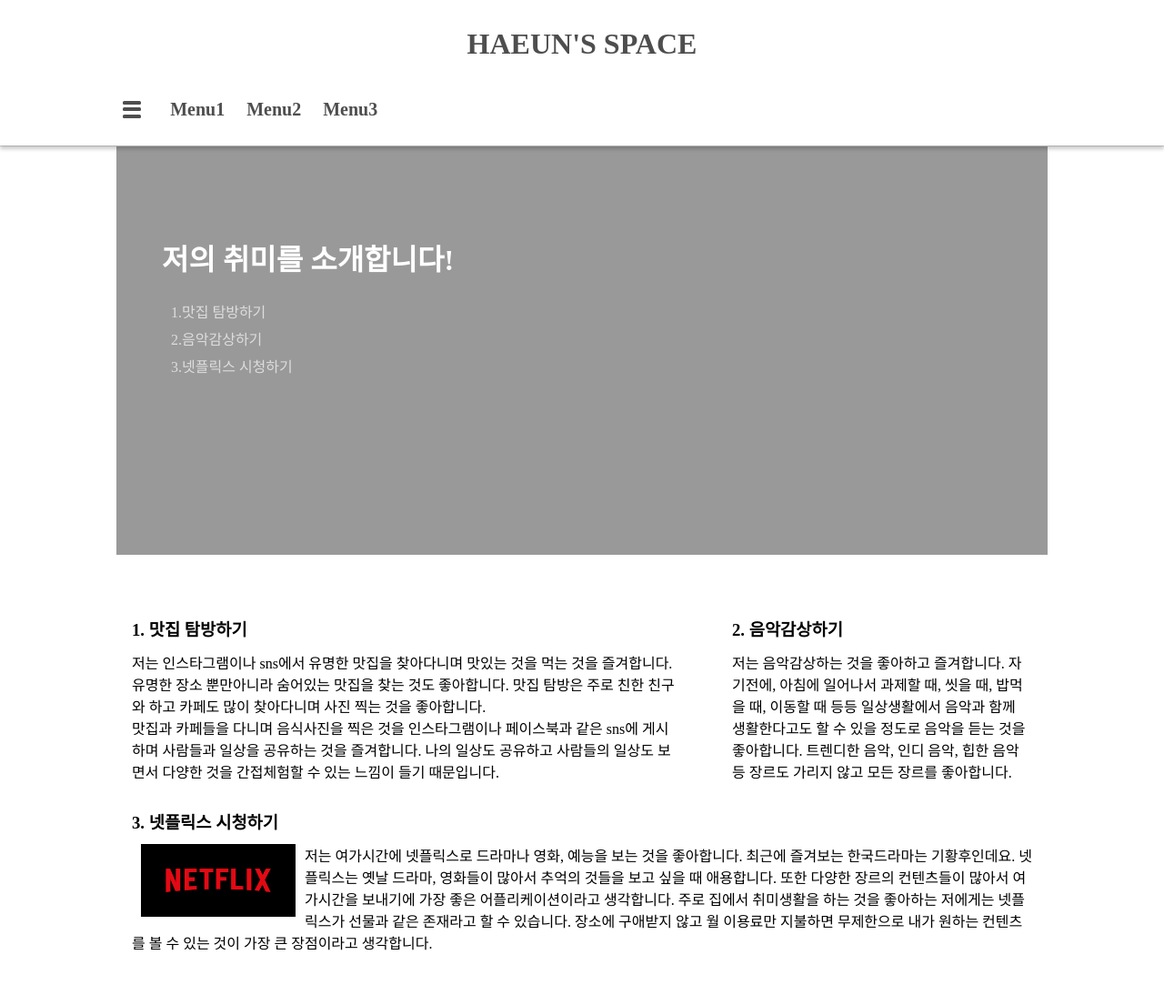
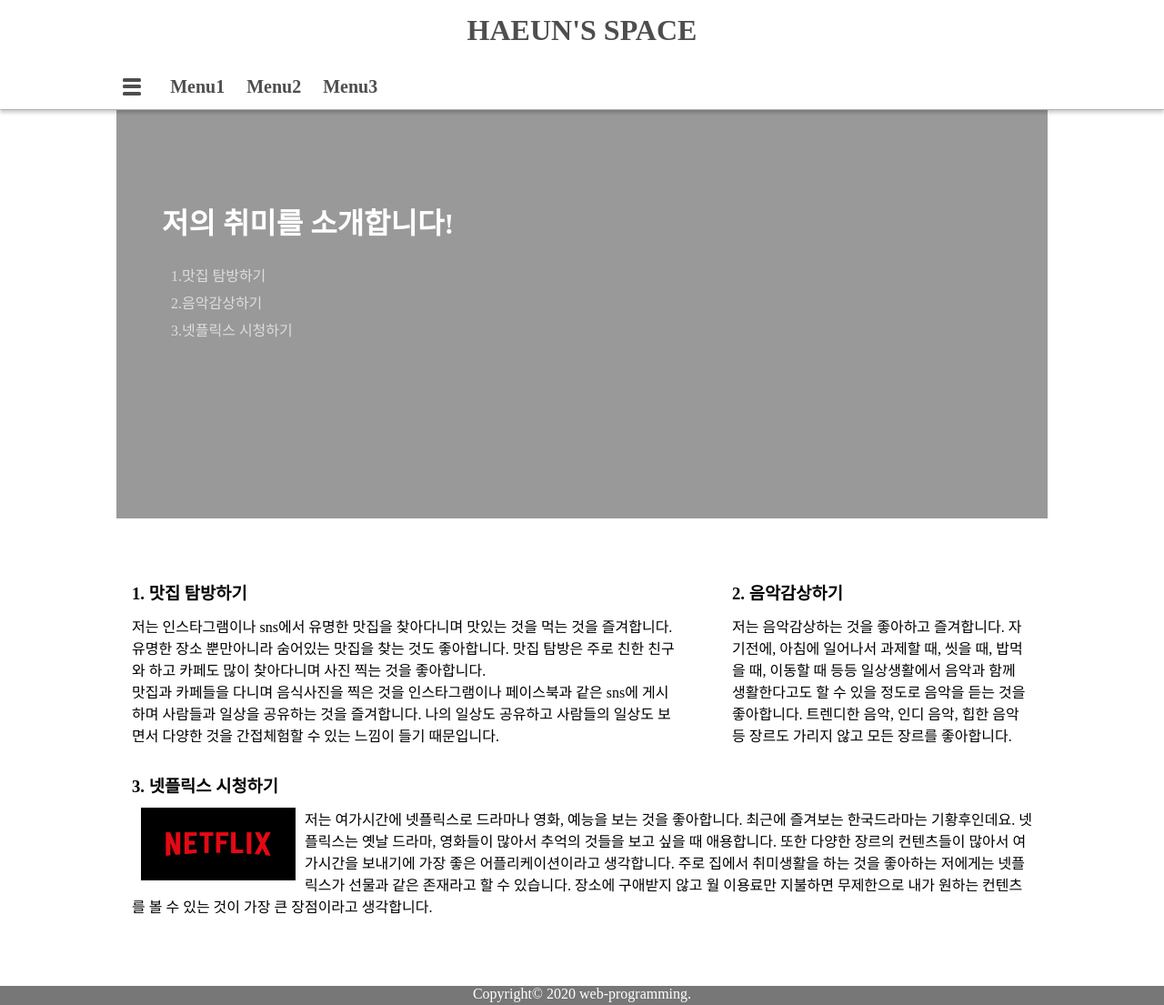
Before and after one commit to HAEUN-JANG/week-05, a plain HTML site: page index.html in a window 1280 px wide. Shown: the top 1105 px of the page at 91% size. Drawn offline with Linux system fonts and the light colour scheme.

Commit message:
최종 제출

```diff
--- a/css/style.css
+++ b/css/style.css
@@ -7,23 +7,23 @@
     position: fixed;
     width: 100%;
     top: 0;
-    height: 80px;
+    height: 60px;
     background-color: rgb(255, 255, 255);
     z-index: 10;
 }
 
 .first-header>h1 {
     text-align: center;
-    padding: 30px 150px;
+    padding: 15px 150px;
     color: rgb(78, 78, 78);
 }
 
 header {
     position: fixed;
-    top: 80px;
+    top: 60px;
     left: 0;
     width: 100%;
-    height: 80px;
+    height: 60px;
     /* 헤더높이 바꾸면 배너 마진도 바꿔야 함! */
     display: flex;
     align-items: center;
@@ -34,7 +34,7 @@ header {
 }
 
 .banner {
-    margin: 160px auto;
+    margin: 120px auto;
     width: 80%;
     height: 450px;
     background-color: rgba(0, 0, 0, 0.4);
@@ -107,7 +107,7 @@ header {
 #side-menu {
     position: fixed;
     height: 500px;
-    top: 160px;
+    top: 120px;
     left: 9vw;
     /* bottom: 0; */
     width: 150px;
--- a/index.html
+++ b/index.html
@@ -71,6 +71,7 @@
             display: flex;
             margin-left: 9vw;
             align-items: center;
+            margin-top: 10px;
         }
     </style>
 </head>
```
